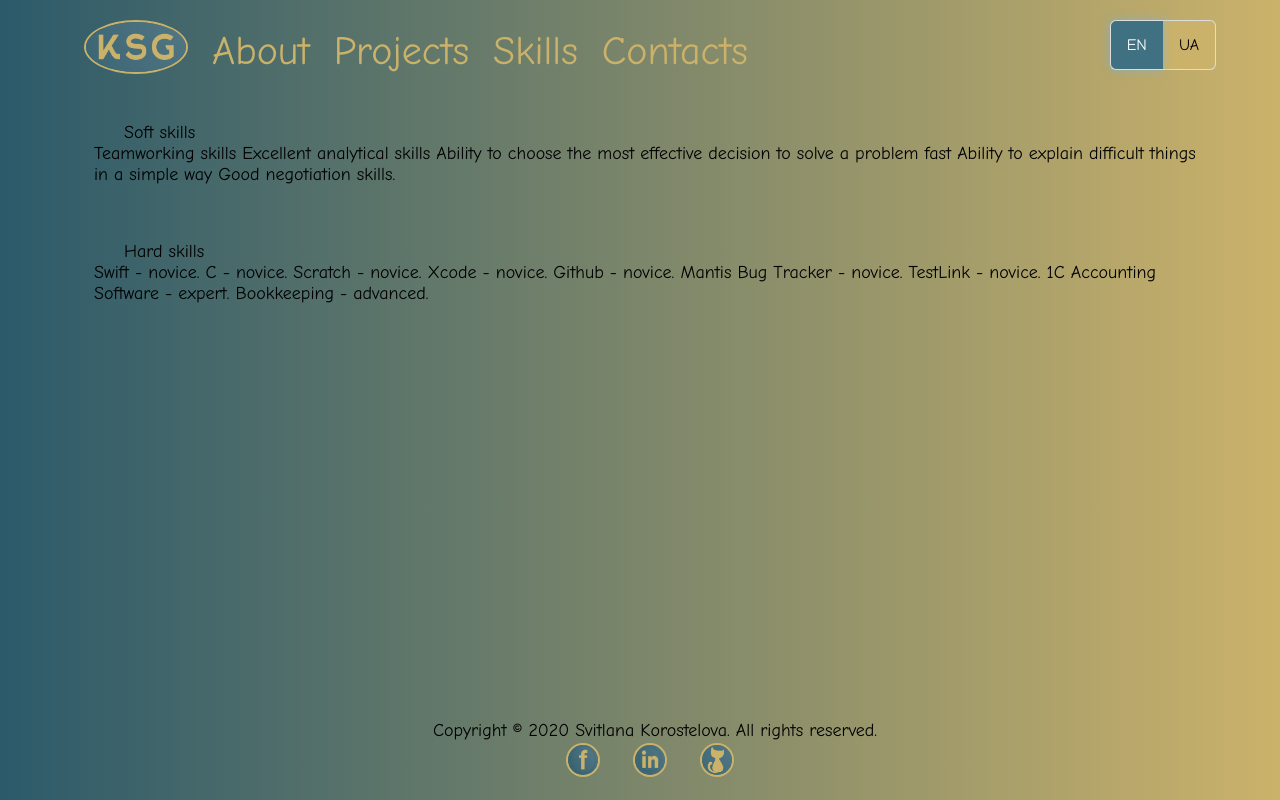
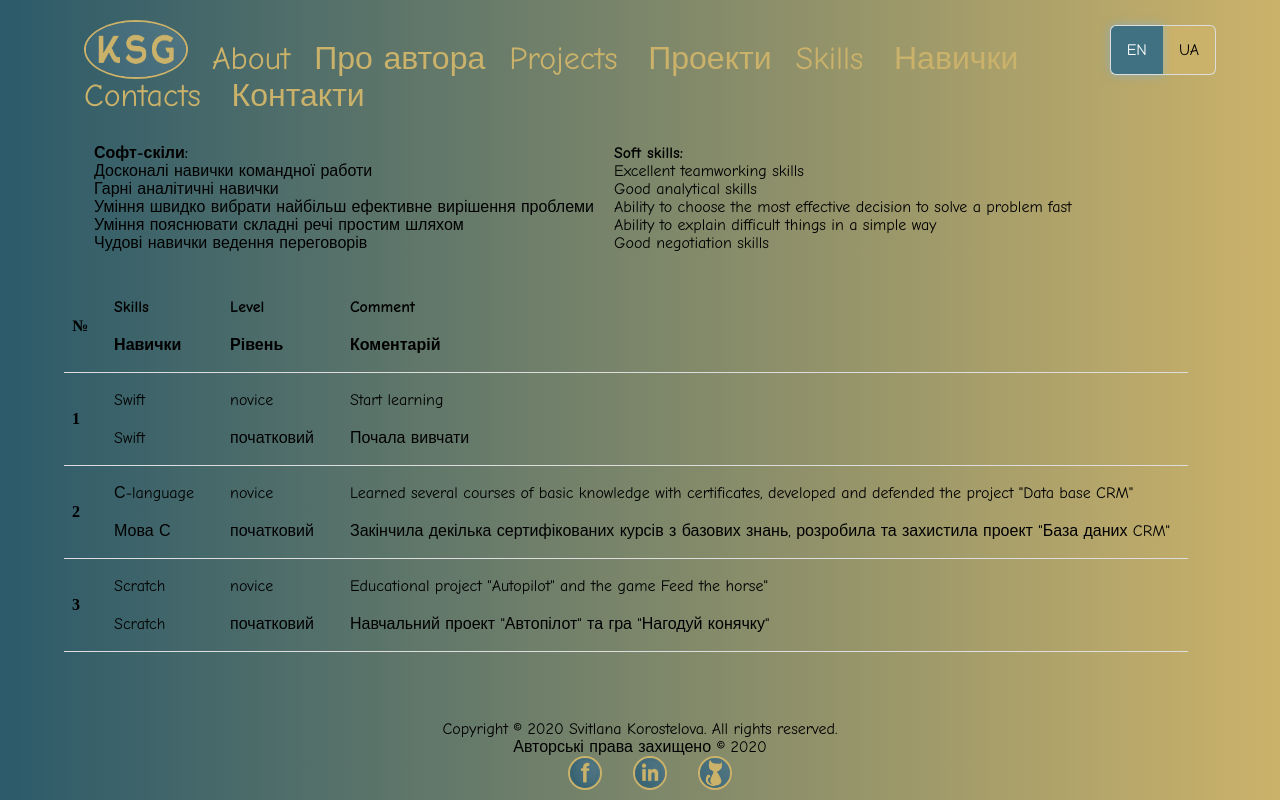
Before and after one commit to svitlana-korostelova/self-portfolio, a plain HTML site: page skills.html in a window 1280 px wide. Drawn offline with Linux system fonts and the light colour scheme.

Commit message:
refactoring

```diff
--- a/css/style.css
+++ b/css/style.css
@@ -2,6 +2,7 @@
     margin: 0;
     padding: 0;
 }
+
 html,
 body,
 .wrapper {
@@ -14,114 +15,158 @@ body,
     box-sizing: border-box;
     min-height: 100%;
     padding-bottom: 90px;
+
+
+    /*                padding: 15px 4%;
+                display: flex;
+                flex-direction: column;
+                align-items: center;*/
 }
 
-/*.navigation {*/
-    nav{
+
+
+nav {
+    /*width: 100%;*/
     display: flex;
     justify-content: space-between;
     padding-bottom: 20px;
     padding-top: 20px;
+    /*padding-right: 20px;*/
+    /*padding-left: 20px;*/
 }
 
 footer {
+    /*position: fixed;*/
     height: 80px;
     margin-top: -80px;
-	font-size:18px;
-	text-align:center;
+    /*font-size: 18px;*/
+    font-size: medium;
+    /*bottom: 0;*/
+    text-align: center;
     font-family: Comic sans MS, Impact, Arial, sans-serif;
-	/*margin: auto;*/
 }
 
-body{
 
+body {
     background-color: #2C5A6A;
     background-image: linear-gradient(to left, #CBB26A, #2C5A6A);
     background-repeat: initial;
     overflow: scroll;
 }
 
+ul {
+    /*width: 70%;*/
+}
 
 li {
     display: inline-block;
-    font-size: 40px;
-/*    font-family: Comic sans MS, Impact, Arial, sans-serif;
-	color: #CBB26A;*/
 }
 
-/*li{
-list-style-type=none;
+
+li:hover {
+    text-decoration: underline;
+}
+
+a {
+    font-family: Comic sans MS, Impact, Arial, sans-serif;
+    color: #CBB26A;
+    /*font-size: 36px;*/
+    text-decoration: none;
+    margin-left: 20px;
+    font-size: xx-large;
+}
+
+a:hover {
+    color: #CBB26A;
+}
+
+/*p {
+    text-indent: 30px;
 }*/
 
-a{
-	font-family: Comic sans MS, Impact, Arial, sans-serif;
-	color: #CBB26A;
-	font-size: 40px;
-	text-decoration:none;
-	margin-left: 20px;
-}
-
-p{
-    text-indent:30px;
-}
-.logo{
-	width: 100px; height: 50px; border: 2px solid #CBB26A; border-radius: 50%;
+.logo {
+    width: 100px;
+    height: 55px;
+    border: 2px solid #CBB26A;
+    border-radius: 50%;
     display: inline-block;
     margin-bottom: -10px;
 }
 
-.text{
+.text {
     font-family: Comic sans MS, Impact, Arial, sans-serif;
     background-color: none;
- /*   height: 200px;
-    width: 500px;*/
     border: 3px solid none;
     text-align: left;
     padding: 10px;
-    /*letter-spacing: 2px;*/
-    font-size: 18px;
+    /*letter-spacing: 1px;*/
+    /*font-size: 18px;*/
+    font-size: medium;
 }
 
 .article {
-	display: flex;
+    display: block;
+    text-align: justify;
     /*justify-content: flex-start;*/
 }
 
 .article-image {
-	width: 150px;
-	height: 200px;
+    width: 30%;
+    height: 30%;
 }
 
 .article-content {
     padding-left: 20px;
+    padding-right: 20px;
+    display: flex;
+    text-align: justify;
+}
 
+table {
+    border-collapse: collapse;
+  /*  width: 80%;*/
+}
+
+th,
+td {
+    padding: 8px;
+    text-align: left;
+    /*text-align: justify;*/
+    border-bottom: 1px solid #ddd;
+}
+
+tr:hover {
+    background-color: #CBB26A;
 }
 
 .language-selector {
+    margin-top: 5px;
+    margin-left: 5px;
     display: flex;
     font-family: Comic sans MS, Impact, Arial, sans-serif;
+    /*position: relative;*/
 }
 
 .language-selector input {
     width: 0;
     height: 0;
-    position: absolute;
-    left: -9999px;
+    /*  position: absolute;*/
+    /*   left: -9999px;*/
 }
 
-.ukrainian {
+/*.ukrainian {
     display: none;
-}
+}*/
 
-.language-selector input + label {
+.language-selector input+label {
+    /*width: 30%;*/
     height: 50px;
     margin: 0;
     padding: .50rem 1rem;
     box-sizing: border-box;
-    position: relative;
     display: inline-block;
-    border: solid 1px/* #CBB26A;*/ #DDD;
-    background-color: #CBB26A; /*#FFF;*/
+    border: solid 1px #DDD;
+    background-color: #CBB26A;
     font-size: 1rem;
     line-height: 200%;
     font-weight: 400;
@@ -130,37 +175,42 @@ p{
     transition: border-color .15s ease-out, color .25s ease-out, background-color .15s ease-out, box-shadow .15s ease-out;
 }
 
-.language-selector input + label:first-of-type {
+.language-selector input+label:first-of-type {
     border-radius: 6px 0 0 6px;
     border-right: none;
 }
 
-.language-selector input + label:last-of-type {
+.language-selector input+label:last-of-type {
     border-radius: 0 6px 6px 0;
     border-left: none;
 }
 
-.language-selector input:checked + label {
-    background-color: #3F7182;/*#2C5A6A;*//*#4B9DEA;*/
+.language-selector input:checked+label {
+    background-color: #3F7182;
     color: #FFF;
     box-shadow: 0 0 10px rgba(102, 179, 251, 0.5);
-    border-color: #DDD;/*#4B9DEA;*/
+    border-color: #DDD;
     z-index: 1;
 }
 
-#facebook{
+#facebook {
 
     width: 30px;
     height: 30px;
-    border: 2px solid #CBB26A; border-radius: 50%;
+    border: 2px solid #CBB26A;
+    border-radius: 50%;
 }
-#linkedin{
+
+#linkedin {
     width: 30px;
     height: 30px;
-    border: 2px solid #CBB26A; border-radius: 50%;
+    border: 2px solid #CBB26A;
+    border-radius: 50%;
 }
-#github{
+
+#github {
     width: 30px;
     height: 30px;
-    border: 2px solid #CBB26A; border-radius: 50%;
+    border: 2px solid #CBB26A;
+    border-radius: 50%;
 }
--- a/skills.html
+++ b/skills.html
@@ -4,6 +4,7 @@
 <head>
     <meta charset="utf-8">
     <title>KSG Portfolio</title>
+    <!-- <link rel="stylesheet" href="https://maxcdn.bootstrapcdn.com/bootstrap/4.0.0/css/bootstrap.min.css" integrity="sha384-Gn5384xqQ1aoWXA+058RXPxPg6fy4IWvTNh0E263XmFcJlSAwiGgFAW/dAiS6JXm" crossorigin="anonymous"> -->
     <link rel="stylesheet" type="text/css" href="css/style.css">
 </head>
 
@@ -45,28 +46,86 @@
             <!--  Четвертий екран. В цьому блоці ти можеш описати якими навичками ти володієш та наскільки впевнено (hard skills). -->
             <article class="article">
                 <div class="article-content">
-                    <p class="text ukrainian"> Мягкие навыки
-                        Навыки командной работы. Отличные аналитические способности. Умение быстро выбирать наиболее эффективное решение проблемы. Умение объяснять сложными вещами. Хорошие навыки ведения переговоров.
-                        <br>
-                        Хорошие навыки
-                        Свифт - новичок. С - новичок. Скретч - новичок. Xcode - новичок. Github - новичок Mantis Bug Tracker - начинающий. TestLink - новичок. Бухгалтерский учет 1С - эксперт. Бухгалтерия - продвинутая.<br>
+                    <p class="text ukrainian"> <b>Софт-скіли:</b><br>
+                        Досконалі навички командної работи <br> Гарні аналітичні навички <br> Уміння швидко вибрати найбільш ефективне вирішення проблеми <br> Уміння пояснювати складні речі простим шляхом <br> Чудові навички ведення переговорів<br><br>
                     </p>
                     <br>
-                    <p class="text english">Soft skills<br>Teamworking skills
-                        Excellent analytical skills
-                        Ability to choose the most effective decision to solve a problem fast
-                        Ability to explain difficult things in a simple way
-                        Good negotiation skills.
-                    </p>
-                    <br><br>
-                    <p class="text english">Hard skills<br>Swift - novice. C - novice. Scratch - novice.
-                        Xcode - novice. Github - novice. Mantis Bug Tracker - novice. TestLink - novice.
-                        1C Accounting Software - expert.
-                        Bookkeeping - advanced. <br>
+                    <p class="text english"><b>Soft skills:</b><br>
+                        Excellent teamworking skills<br>
+                        Good analytical skills<br>
+                        Ability to choose the most effective decision to solve a problem fast<br>
+                        Ability to explain difficult things in a simple way<br>
+                        Good negotiation skills<br><br>
                     </p>
                 </div>
-                <!-- слайдер с сертификатами -->
             </article>
+            <!--  Xcode - novice. Github - novice. Mantis Bug Tracker - novice. TestLink - novice. 1C Accounting Software - expert. Bookkeeping - advanced. -->
+            <table class="table">
+                <thead>
+                    <tr>
+                        <th scope="col">№</th>
+                        <th scope="col">
+                            <p class="text english">Skills</p>
+                            <p class="text ukrainian">Навички</p>
+                        </th>
+                        <th scope="col">
+                            <p class="text english">Level</p>
+                            <p class="text ukrainian">Рівень</p>
+                        </th>
+                        <th scope="col">
+                            <p class="text english">Comment</p>
+                            <p class="text ukrainian">Коментарій</p>
+                        </th>
+                    </tr>
+                </thead>
+                <tbody>
+                    <tr>
+                        <th scope="row">1</th>
+                        <td>
+                            <p class="text english">Swift</p>
+                            <p class="text ukrainian">Swift</p>
+                        </td>
+                        <td>
+                            <p class="text english">novice</p>
+                            <p class="text ukrainian">початковий</p>
+                        </td>
+                        <td>
+                            <p class="text english"> Start learning</p>
+                            <p class="text ukrainian">Почала вивчати</p>
+                        </td>
+                    </tr>
+                    <tr>
+                        <th scope="row">2</th>
+                        <td>
+                            <p class="text english">С-language</p>
+                            <p class="text ukrainian">Мова С</p>
+                        </td>
+                        <td>
+                            <p class="text english">novice</p>
+                            <p class="text ukrainian">початковий</p>
+                        </td>
+                        <td>
+                            <p class="text english">Learned several courses of basic knowledge with certificates, developed and defended the project "Data base CRM"</p>
+                            <p class="text ukrainian">Закінчила декілька сертифікованих курсів з базових знань, розробила та захистила проект "База даних CRM"</p>
+                        </td>
+                    </tr>
+                    <tr>
+                        <th scope="row">3</th>
+                        <td>
+                            <p class="text english">Scratch</p>
+                            <p class="text ukrainian">Scratch</p>
+                        </td>
+                        <td>
+                            <p class="text english">novice</p>
+                            <p class="text ukrainian">початковий</p>
+                        </td>
+                        <td>
+                            <p class="text english">Educational project "Autopilot" and the game Feed the horse"</p>
+                            <p class="text ukrainian">Навчальний проект "Автопілот" та гра "Нагодуй конячку" </p>
+                        </td>
+                    </tr>
+                </tbody>
+            </table>
         </div>
         <footer>
             <p class="english">Copyright © 2020 Svitlana Korostelova. All rights reserved.</p>
```
Also changed, not shown: contacts.html (+3 -1 lines), index.html (+4 -4 lines), navigation.html (+1 -0 lines), projects.html (+9 -9 lines). Lines whose indentation alone changed are shown as unchanged.
